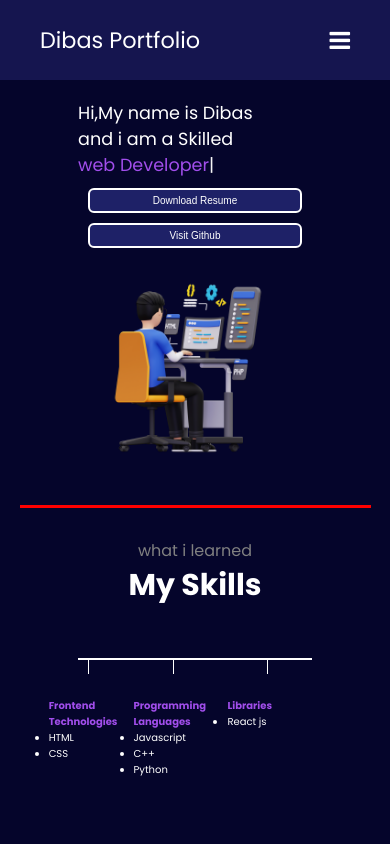
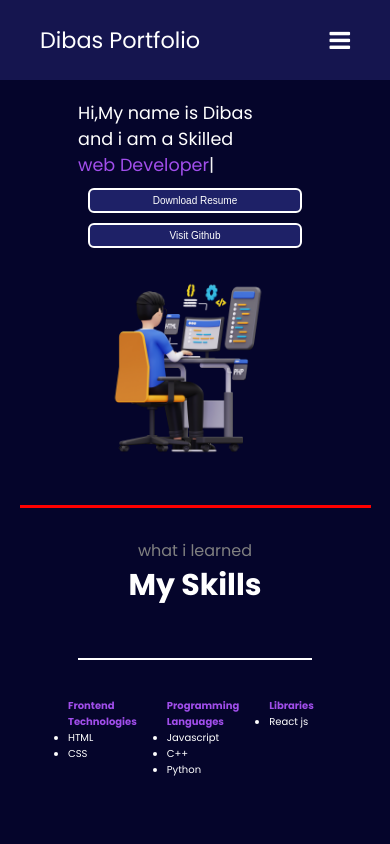
Before and after one commit to dibas-code/Portfolio-project, a plain HTML site: page index.html in a window 390 px wide. Shown: the top 844 px of the page. Drawn offline with nearby package versions, Linux system fonts and the light colour scheme.

Commit message:
new changes

```diff
--- a/style.css
+++ b/style.css
@@ -291,7 +291,7 @@ footer .footer-rights {
 
     .secondSection .vertical {
         margin: 0 0 0 10px;
-        height: 16px;
+        height: 5px;
     }
 
     .secondSection .vertical-text h2 {
@@ -300,6 +300,10 @@ footer .footer-rights {
 
     .secondSection .box {
         width: 60vw;
+    }
+
+    .secondSection ul {
+        margin-left: 20px;
     }
 
     .footer {
```
